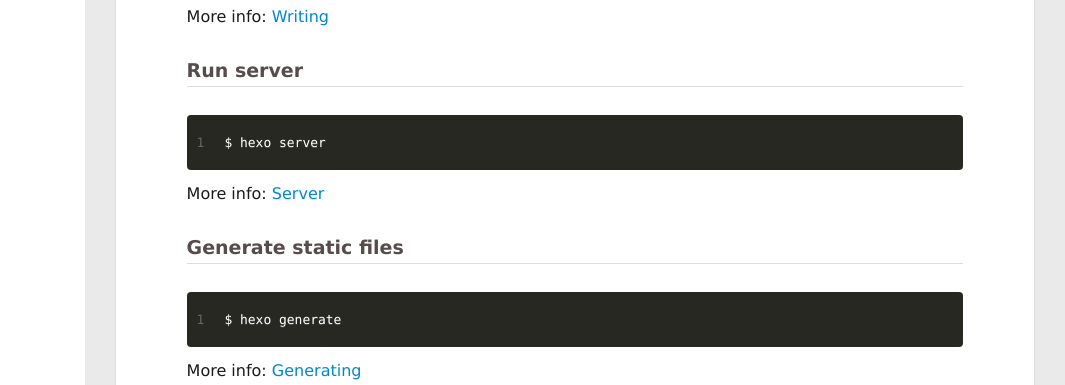
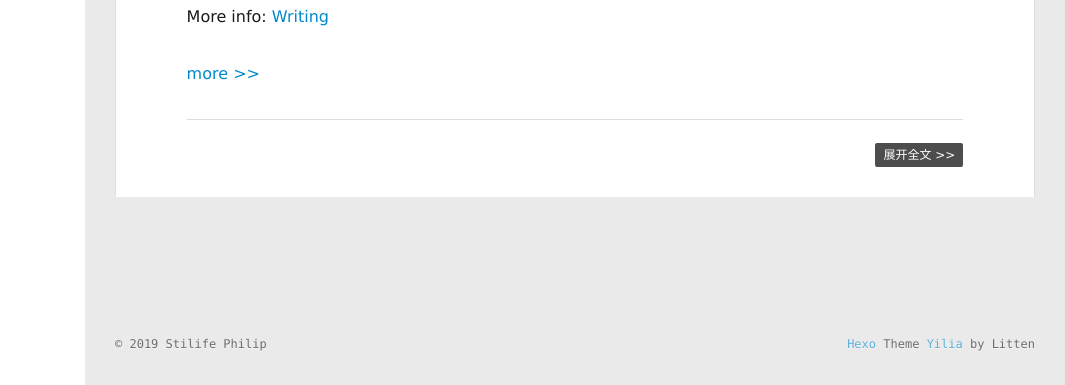
Before and after one commit to Stilife/Stilife.github.io, a plain HTML site: page index.html in a window 1280 px wide. Shown: the part 415-800 px from the top of the page, 215-1280 px from the left. Drawn offline with Linux system fonts and the light colour scheme.

Commit message:
Site updated: 2019-10-14 22:01:58

```diff
--- a/index.html
+++ b/index.html
@@ -162,15 +162,8 @@
 <h2 id="Quick-Start"><a href="#Quick-Start" class="headerlink" title="Quick Start"></a>Quick Start</h2><h3 id="Create-a-new-post"><a href="#Create-a-new-post" class="headerlink" title="Create a new post"></a>Create a new post</h3><figure class="highlight bash"><table><tr><td class="gutter"><pre><span class="line">1</span><br></pre></td><td class="code"><pre><span class="line">$ hexo new <span class="string">"My New Post"</span></span><br></pre></td></tr></table></figure>
 
 <p>More info: <a href="https://hexo.io/docs/writing.html" target="_blank" rel="noopener">Writing</a></p>
-<h3 id="Run-server"><a href="#Run-server" class="headerlink" title="Run server"></a>Run server</h3><figure class="highlight bash"><table><tr><td class="gutter"><pre><span class="line">1</span><br></pre></td><td class="code"><pre><span class="line">$ hexo server</span><br></pre></td></tr></table></figure>
 
-<p>More info: <a href="https://hexo.io/docs/server.html" target="_blank" rel="noopener">Server</a></p>
-<h3 id="Generate-static-files"><a href="#Generate-static-files" class="headerlink" title="Generate static files"></a>Generate static files</h3><figure class="highlight bash"><table><tr><td class="gutter"><pre><span class="line">1</span><br></pre></td><td class="code"><pre><span class="line">$ hexo generate</span><br></pre></td></tr></table></figure>
-
-<p>More info: <a href="https://hexo.io/docs/generating.html" target="_blank" rel="noopener">Generating</a></p>
-<h3 id="Deploy-to-remote-sites"><a href="#Deploy-to-remote-sites" class="headerlink" title="Deploy to remote sites"></a>Deploy to remote sites</h3><figure class="highlight bash"><table><tr><td class="gutter"><pre><span class="line">1</span><br></pre></td><td class="code"><pre><span class="line">$ hexo deploy</span><br></pre></td></tr></table></figure>
-
-<p>More info: <a href="https://hexo.io/docs/deployment.html" target="_blank" rel="noopener">Deployment</a></p>
+          <a class="article-more-a" href="/2019/10/10/hello-world/#more">more >></a>
 
 
 
```
Also changed, not shown: 2019/10/10/hello-world/index.html (+2 -1 lines).
